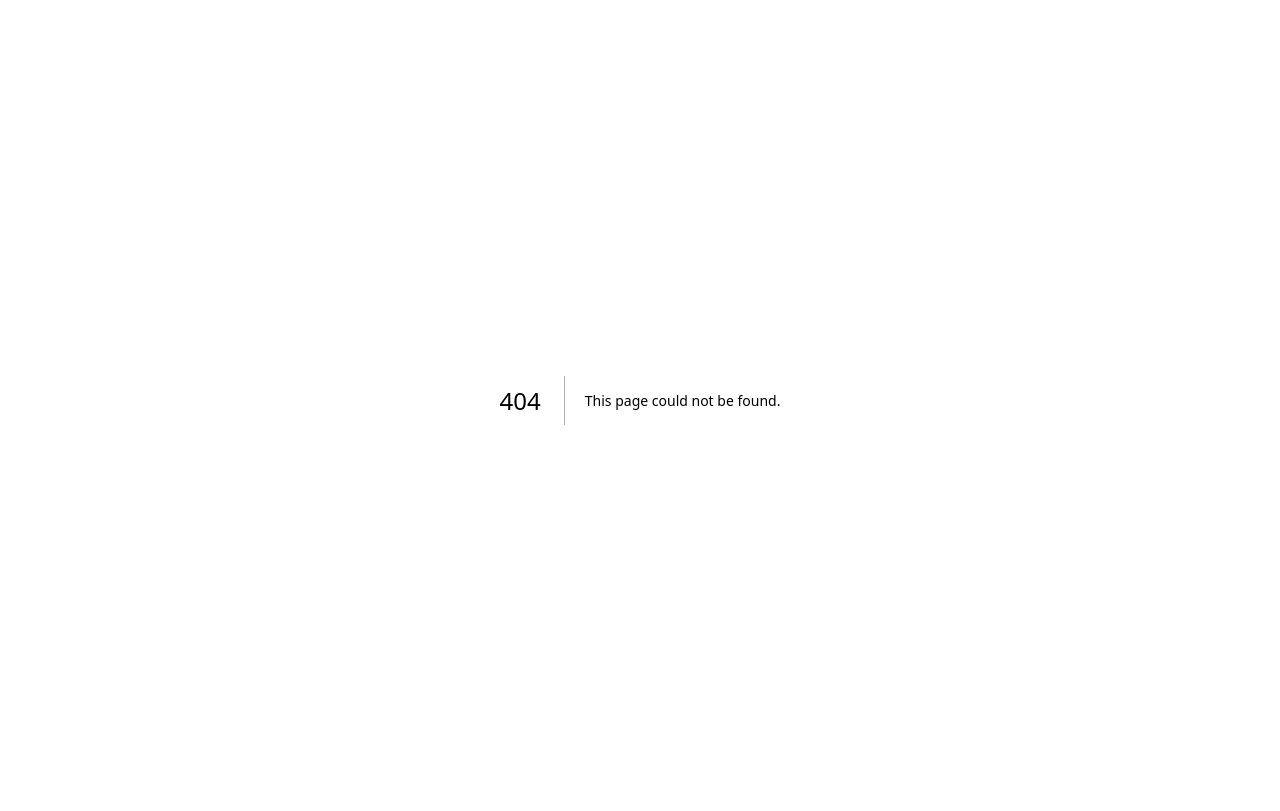
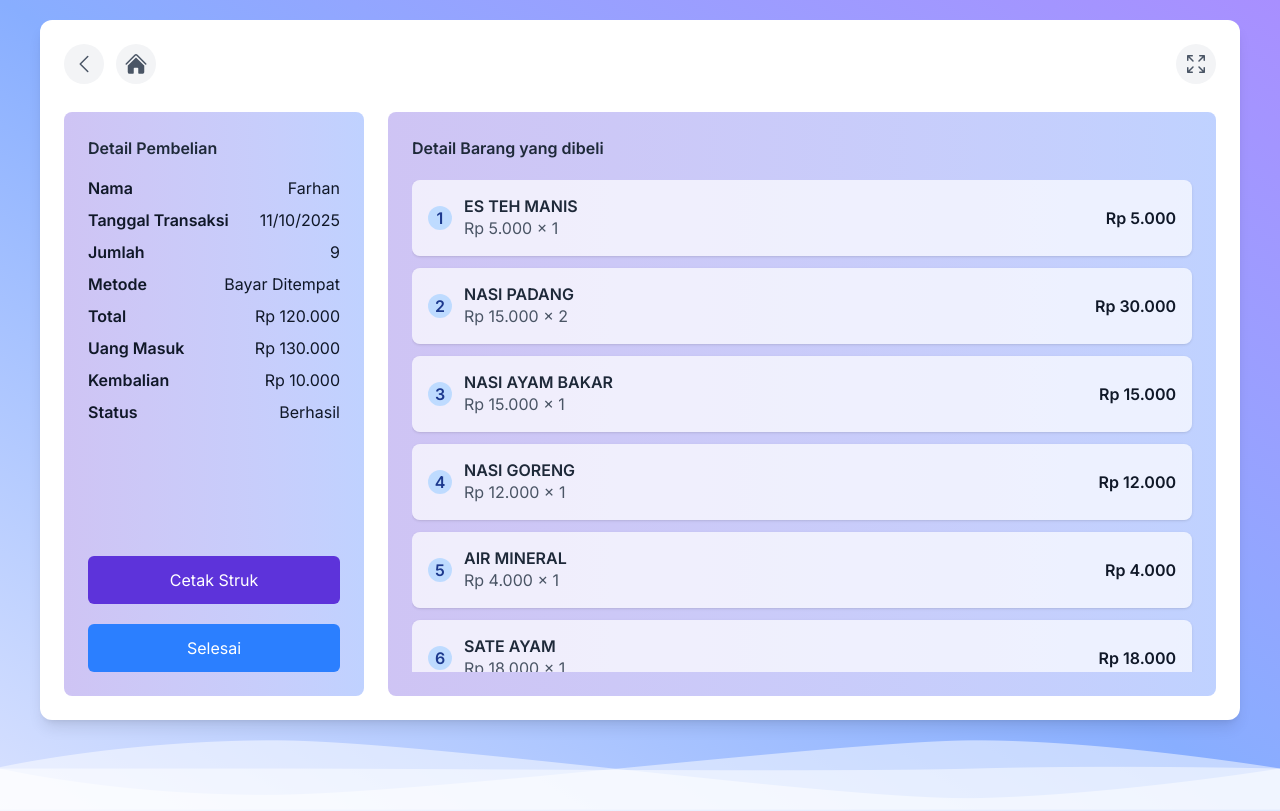
Before and after one commit to farhanangga/bimbim, a Next.js app: page /dashboard/modeKasir/detailPembelian2 in a window 1280 px wide. Before the commit this address had no page. Built offline with nearby package versions, Linux system fonts and the light colour scheme.

Commit message:
ADD NEW PAGGEE detailPembelian2

```diff
--- /dev/null
+++ b/src/app/dashboard/modeKasir/detailPembelian2/page.tsx
@@ -0,0 +1,192 @@
+"use client";
+import TopBar from "@/components/TopBar";
+import { useRouter } from "next/navigation";
+import { useState } from "react";
+
+export default function DetailPembelianPage() {
+  const router = useRouter();
+
+  // Data produk yang dipilih
+  const [keranjang] = useState([
+    { id: 1, nama: "ES TEH MANIS", harga: 5000, jumlah: 1 },
+    { id: 2, nama: "NASI PADANG", harga: 15000, jumlah: 2 },
+    { id: 3, nama: "NASI AYAM BAKAR", harga: 15000, jumlah: 1 },
+    { id: 4, nama: "NASI GORENG", harga: 12000, jumlah: 1 },
+    { id: 5, nama: "AIR MINERAL", harga: 4000, jumlah: 1 },
+    { id: 6, nama: "SATE AYAM", harga: 18000, jumlah: 1 },
+    { id: 6, nama: "SATE AYAM", harga: 18000, jumlah: 1 },
+    { id: 6, nama: "SATE AYAM", harga: 18000, jumlah: 1 },
+  ]);
+
+  const totalJumlah = keranjang.reduce((sum, item) => sum + item.jumlah, 0);
+  const totalHarga = keranjang.reduce(
+    (sum, item) => sum + item.harga * item.jumlah,
+    0
+  );
+
+  const dataPembelian = {
+    nama: "Farhan",
+    tanggal: "11/10/2025",
+    metode: "Bayar Ditempat",
+    uangMasuk: 130000,
+    total: totalHarga,
+    kembalian: 10000,
+    status: "Berhasil",
+  };
+
+  return (
+    <div className="min-h-screen flex flex-col bg-gradient-to-tr from-[#D8E1FF] via-[#88AEFF] to-[#A88FFF]">
+      {/* Konten Tengah */}
+      <div className="flex flex-1 items-center justify-center px-6">
+        <div className="flex flex-col bg-white p-6 rounded-xl w-[1200px] h-[700px] shadow-lg my-5">
+          {/* TopBar */}
+          <TopBar />
+
+          {/* Isi Konten */}
+          <div className="flex flex-row flex-1 mt-3 gap-6">
+            {/* Detail Pembelian */}
+            <div className="flex flex-col justify-between w-[300px] bg-gradient-to-r from-[#5D3ADA]/30 to-[#2B68FF]/30 rounded-lg p-6">
+              <div className="space-y-2">
+                                <h3 className="font-semibold text-gray-800 mb-4">
+                  Detail Pembelian
+                </h3>
+
+                <div className="flex justify-between">
+                  <span className="font-semibold text-gray-900">Nama</span>
+                  <span className="text-gray-900">{dataPembelian.nama}</span>
+                </div>
+
+                <div className="flex justify-between">
+                  <span className="font-semibold text-gray-900">Tanggal Transaksi</span>
+                  <span className="text-gray-900">{dataPembelian.tanggal}</span>
+                </div>
+
+                <div className="flex justify-between">
+                  <span className="font-semibold text-gray-900">Jumlah</span>
+                  <span className="text-gray-900">{totalJumlah}</span>
+                </div>
+
+                <div className="flex justify-between">
+                  <span className="font-semibold text-gray-900">Metode </span>
+                  <span className="text-gray-900">{dataPembelian.metode}</span>
+                </div>
+
+                <div className="flex justify-between">
+                  <span className="font-semibold text-gray-900">Total</span>
+                  <span className="text-gray-900">
+                    Rp {dataPembelian.total.toLocaleString("id-ID")}
+                  </span>
+                </div>
+
+                <div className="flex justify-between">
+                  <span className="font-semibold text-gray-900">Uang Masuk</span>
+                  <span className="text-gray-900">
+                    Rp {dataPembelian.uangMasuk.toLocaleString("id-ID")}
+                  </span>
+                </div>
+
+                <div className="flex justify-between">
+                  <span className="font-semibold text-gray-900">Kembalian</span>
+                  <span className="text-gray-900">
+                    Rp {dataPembelian.kembalian.toLocaleString("id-ID")}
+                  </span>
+                </div>
+
+                <div className="flex justify-between">
+                  <span className="font-semibold text-gray-900">Status</span>
+                  <span className="text-gray-900">{dataPembelian.status}</span>
+                </div>
+              </div>
+
+              <div className="flex flex-col justify-between">
+                <button
+                    className="w-full bg-[#5D33DA] hover:bg-[#4A28B5] text-white py-3 rounded-md mb-5"
+                        >
+                    Cetak Struk
+                </button>
+
+                <button
+                  onClick={() => router.push("/dashboard/modeKasir/main")}
+                  className="w-full bg-blue-500 hover:bg-blue-600 text-white py-3 rounded-md"
+                >
+                  Selesai
+                </button>
+              </div>
+            </div>
+
+            {/* Keranjang */}
+            <div className="flex-1 bg-gradient-to-r from-[#5D3ADA]/30 to-[#2B68FF]/30 rounded-lg py-6 pl-6 flex flex-col h-146">
+              {keranjang.length === 0 ? (
+                <div className="flex flex-col items-center justify-center flex-1 text-center">
+                  <div className="flex justify-center mb-3">
+                    <svg
+                      xmlns="http://www.w3.org/2000/svg"
+                      className="h-16 w-16 text-gray-600"
+                      fill="none"
+                      viewBox="0 0 24 24"
+                      stroke="currentColor"
+                      strokeWidth={1.5}
+                    >
+                      <path
+                        strokeLinecap="round"
+                        strokeLinejoin="round"
+                        d="M3 3h2l.4 2M7 13h10l4-8H5.4M7 13L5.4 5M7 13l-2 9m10-9l2 9m-6 0h4"
+                      />
+                    </svg>
+                  </div>
+                  <p className="text-gray-800 font-semibold">
+                    Keranjang Masih Kosong
+                  </p>
+                </div>
+              ) : (
+                <div className="flex flex-col h-134 ">
+                    <h3 className="font-semibold text-gray-800 mb-2 mb-5">
+                        Detail Barang yang dibeli
+                    </h3>
+                    <div className="flex flex-col flex-1 overflow-y-auto space-y-3 pr-6 custom-scrollbar">
+
+
+                    {keranjang.map((item, index) => (
+                        <div
+                        key={`${item.id}-${index}`}
+                        className="flex items-center justify-between bg-white/70 rounded-lg p-4 shadow-sm"
+                        >
+                        <div className="flex items-center gap-3">
+                            <div className="bg-blue-200 text-blue-900 font-semibold w-6 h-6 flex items-center justify-center rounded-full ">
+                            {index + 1}
+                            </div>
+                            <div>
+                            <p className="font-semibold text-gray-800  leading-tight">
+                                {item.nama}
+                            </p>
+                            <p className="text-gray-600 ">
+                                Rp {item.harga.toLocaleString("id-ID")} ×{" "}
+                                {item.jumlah}
+                            </p>
+                            </div>
+                        </div>
+                        <p className="font-semibold text-gray-900 ">
+                            Rp {(item.harga * item.jumlah).toLocaleString("id-ID")}
+                        </p>
+                        </div>
+
+                  ))}
+                  </div>
+                </div>
+              )}
+            </div>
+          </div>
+        </div>
+      </div>
+
+      {/* Footer */}
+      <div className="w-full">
+        <img
+          src="/img/assets/footer.png"
+          alt="footer"
+          className="w-full object-cover"
+        />
+      </div>
+    </div>
+  );
+}
```
